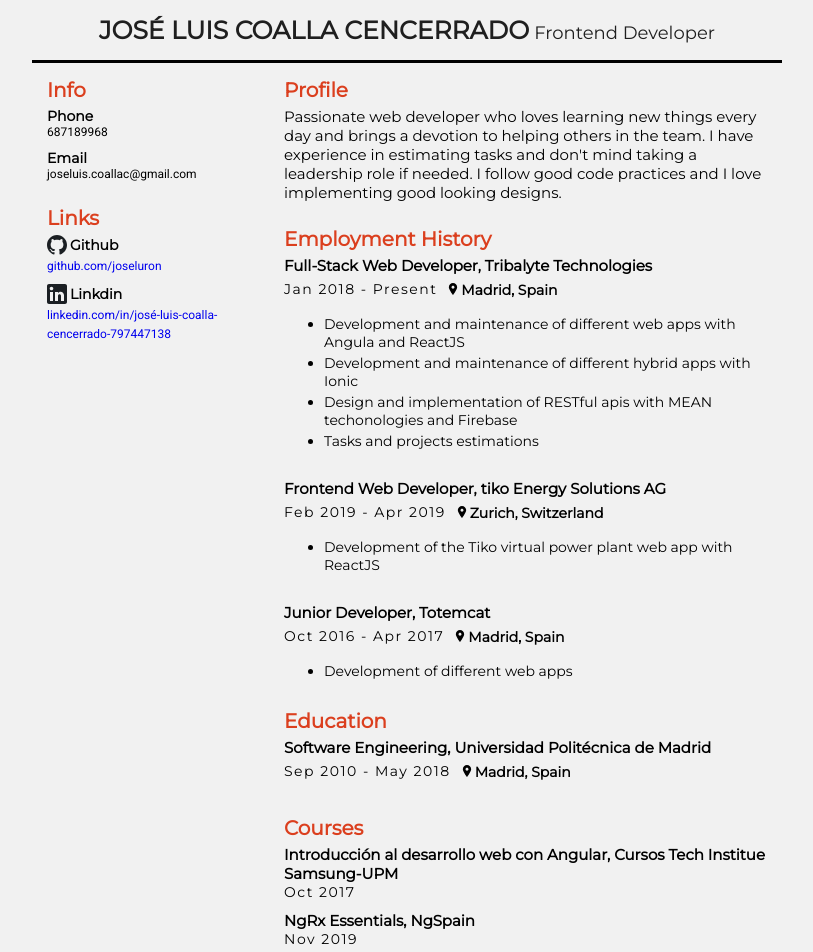
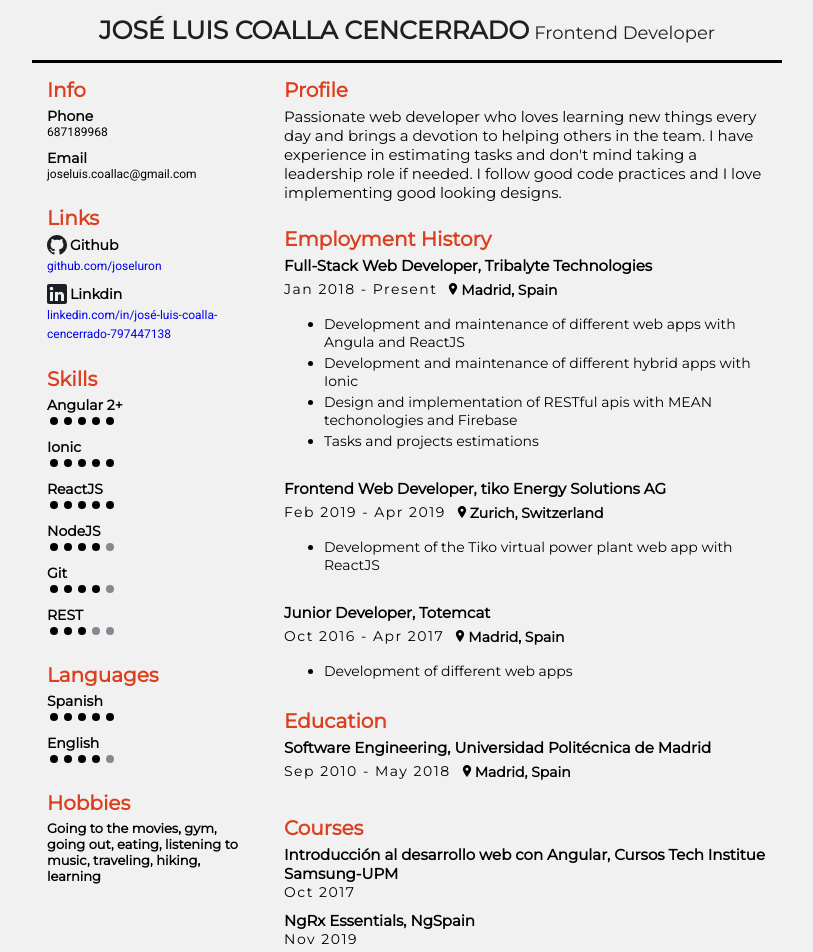
Before and after one commit to joseluron/my-resume, a React (Create React App) app: page / in a window 1280 px wide. Shown: the top 952 px of the page, without its empty margins (233-1046 px from the left). Built offline with nearby package versions, Linux system fonts and the light colour scheme.

Commit message:
Added "Skills", "Languages" and "Hobbies" sections

```diff
--- a/src/components/LeftSideColumn/LeftSideColumn.js
+++ b/src/components/LeftSideColumn/LeftSideColumn.js
@@ -32,6 +32,60 @@ function LeftSideColumn() {
             href: "https://www.linkedin.com/in/jos%C3%A9-luis-coalla-cencerrado-797447138/"
         }
     ];
+    const skillsData = [
+        {
+            skill: "Angular 2+",
+            value: 5
+        },
+        {
+            skill: "Ionic",
+            value: 5
+        },
+        {
+            skill: "ReactJS",
+            value: 5
+        },
+        {
+            skill: "NodeJS",
+            value: 4
+        },
+        {
+            skill: "Git",
+            value: 4
+        },
+        {
+            skill: "REST",
+            value: 3
+        }
+    ];
+    const languagesData = [
+        {
+            language: "Spanish",
+            value: 5
+        },
+        {
+            language: "English",
+            value: 4
+        }
+    ];
+
+    const renderDotValue = value => {
+        const valueToRender = [];
+        for (let i = 1; i <= value; i++) {
+            valueToRender.push(<div className="value" />);
+        }
+
+        return valueToRender;
+    }
+
+    const renderDotDummy = value => {
+        const dummyToRender = [];
+        for (let i = 1; i <= value; i++) {
+            dummyToRender.push(<div className="dummy-value" />);
+        }
+
+        return dummyToRender;
+    }
 
     return (
         <div className="left-side-column-container">
@@ -61,6 +115,38 @@ function LeftSideColumn() {
                         );
                     })}
                 </div>
+                <div className="skills-wrapper">
+                    <span className="header">Skills</span>
+                    {skillsData.map(skill => {
+                        return (
+                            <div className="skill-block">
+                                <span className="skill">{skill.skill}</span>
+                                <div className="value-wrapper">
+                                    {renderDotValue(skill.value)}
+                                    {renderDotDummy(5 - skill.value)}
+                                </div>
+                            </div>
+                        );
+                    })}
+                </div>
+                <div className="languages-wrapper">
+                    <span className="header">Languages</span>
+                    {languagesData.map(language => {
+                        return (
+                            <div className="language-block">
+                                <span className="language">{language.language}</span>
+                                <div className="value-wrapper">
+                                    {renderDotValue(language.value)}
+                                    {renderDotDummy(5 - language.value)}
+                                </div>
+                            </div>
+                        );
+                    })}
+                </div>
+                <div className="hobbies-wrapper">
+                    <span className="header">Hobbies</span>
+                    <span className="hobbies">Going to the movies, gym, going out, eating, listening to music, traveling, hiking, learning</span>
+                </div>
             </div>
         </div>
     );
--- a/src/components/LeftSideColumn/LeftSideColumn.scss
+++ b/src/components/LeftSideColumn/LeftSideColumn.scss
@@ -37,9 +37,11 @@
                 }
             }
         }
+
         .links-wrapper {
             display: block;
             width: 100%;
+            padding-bottom: 15px;
 
             .header {
                 display: block;
@@ -77,5 +79,125 @@
             }
         }
 
+        .skills-wrapper {
+            display: block;
+            width: 100%;
+            padding-bottom: 15px;
+
+            .header {
+                display: block;
+                width: 100%;
+                color: #DB3F1E;
+                font-size: 20px;
+                font-weight: bold;
+                padding-bottom: 5px;
+            }
+
+            .skill-block {
+                display: block;
+                width: 100%;
+                padding-bottom: 10px;
+
+                .skill {
+                    display: block;
+                    width: 100%;
+                    font-size: 14px;
+                    font-weight: bold;
+                }
+
+                .value-wrapper {
+                    display: flex;
+                    justify-content: flex-start;
+
+                    .value {
+                        height: 8px;
+                        width: 8px;
+                        border-radius: 50%;
+                        background: #000000;
+                        margin: 3px;
+                    }
+
+                    .dummy-value {
+                        height: 8px;
+                        width: 8px;
+                        border-radius: 50%;
+                        background: #848991;
+                        margin: 3px;
+                    }
+                }
+            }
+        }
+
+        .languages-wrapper {
+            display: block;
+            width: 100%;
+            padding-bottom: 15px;
+
+            .header {
+                display: block;
+                width: 100%;
+                color: #DB3F1E;
+                font-size: 20px;
+                font-weight: bold;
+                padding-bottom: 5px;
+            }
+
+            .language-block {
+                display: block;
+                width: 100%;
+                padding-bottom: 10px;
+
+                .language {
+                    display: block;
+                    width: 100%;
+                    font-size: 14px;
+                    font-weight: bold;
+                }
+
+                .value-wrapper {
+                    display: flex;
+                    justify-content: flex-start;
+
+                    .value {
+                        height: 8px;
+                        width: 8px;
+                        border-radius: 50%;
+                        background: #000000;
+                        margin: 3px;
+                    }
+
+                    .dummy-value {
+                        height: 8px;
+                        width: 8px;
+                        border-radius: 50%;
+                        background: #848991;
+                        margin: 3px;
+                    }
+                }
+            }
+        }
+
+        .hobbies-wrapper {
+            display: block;
+            width: 100%;
+            padding-bottom: 15px;
+
+            .header {
+                display: block;
+                width: 100%;
+                color: #DB3F1E;
+                font-size: 20px;
+                font-weight: bold;
+                padding-bottom: 5px;
+            }
+
+            .hobbies {
+                font-family: 'Montserrat';
+                display: block;
+                width: 100%;
+                font-size: 13px;
+                font-weight: bold;
+            }
+        }
     }
 }
```
